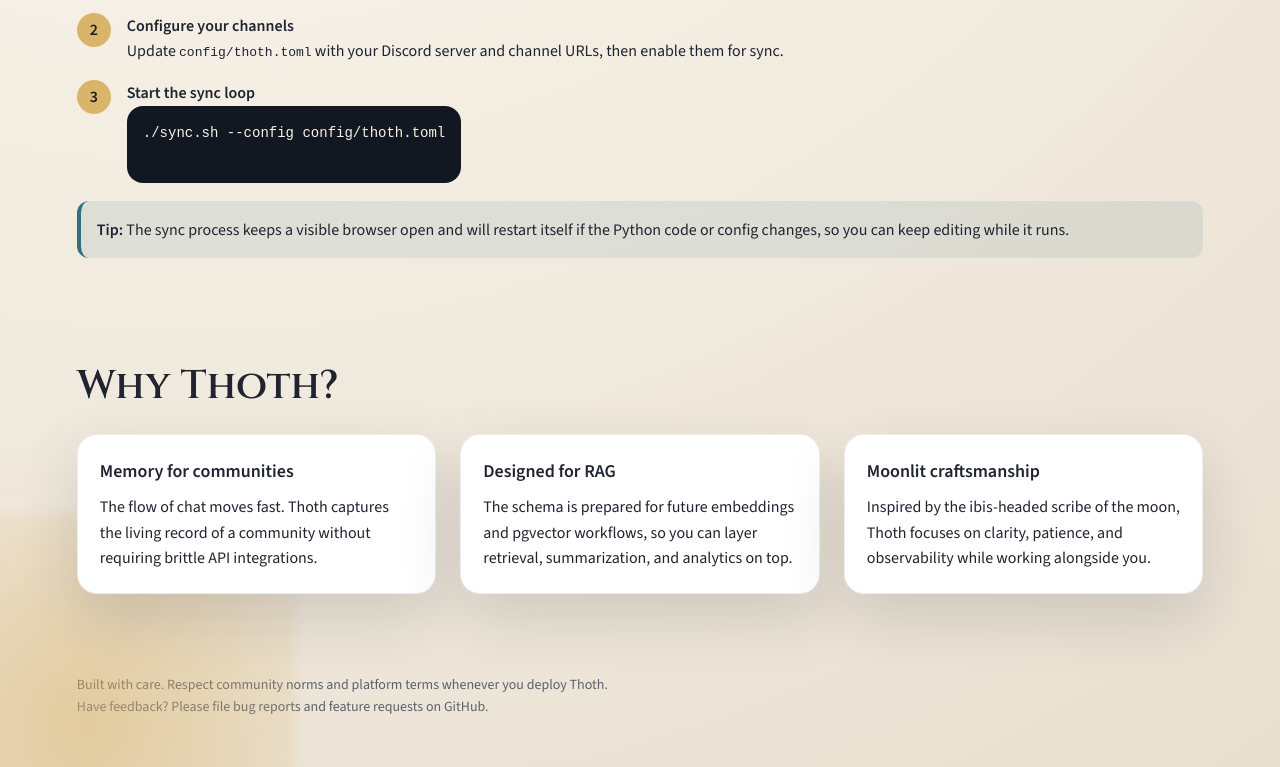
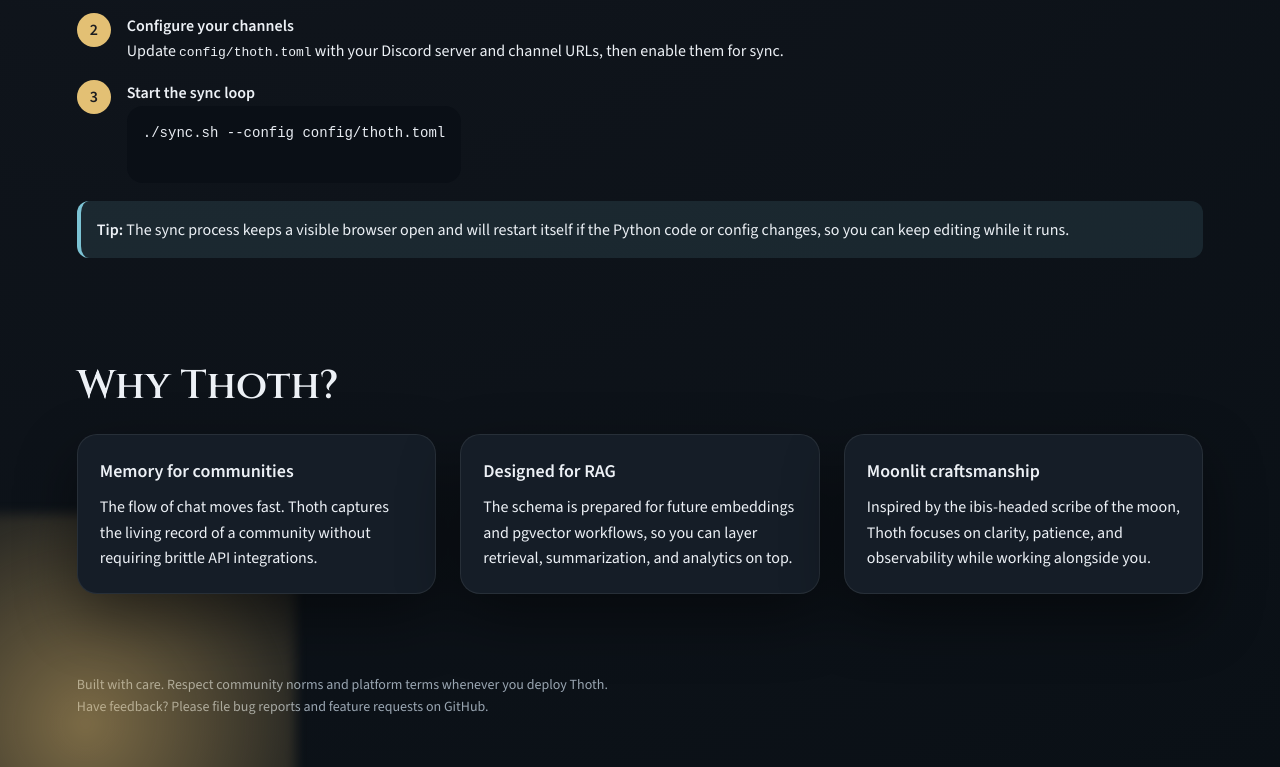
Before and after one commit to pierce403/thoth, a plain HTML site: page index.html in a window 1280 px wide. Shown: the part 1131-1898 px from the top of the page. Drawn offline with nearby package versions, Linux system fonts and the dark colour scheme.

Commit message:
Add dark mode theming for landing page

```diff
--- a/index.html
+++ b/index.html
@@ -25,6 +25,13 @@
         --accent: #2f6f7e;
         --rose: #b97463;
         --shadow: 0 24px 60px rgba(31, 36, 48, 0.15);
+        --card: #ffffff;
+        --muted: #4d5562;
+        --surface: #e8dfd0;
+        --code-bg: #121821;
+        --code-ink: #f8f2e6;
+        --note-bg: rgba(47, 111, 126, 0.1);
+        --note-border: #2f6f7e;
       }
 
       * {
@@ -34,7 +41,7 @@
       }
 
       body {
-        background: radial-gradient(circle at 15% 15%, #ffffff, var(--paper) 40%, #e8dfd0 100%);
+        background: radial-gradient(circle at 15% 15%, #ffffff, var(--paper) 40%, var(--surface) 100%);
         color: var(--ink);
         font-family: "Source Sans 3", "Segoe UI", sans-serif;
         line-height: 1.6;
@@ -143,7 +150,7 @@
 
       .meta {
         font-size: 14px;
-        color: #4d5562;
+        color: var(--muted);
       }
 
       .hero__art {
@@ -187,7 +194,7 @@
       }
 
       .card {
-        background: #ffffff;
+        background: var(--card);
         border-radius: 20px;
         padding: 22px;
         box-shadow: var(--shadow);
@@ -223,8 +230,8 @@
       }
 
       pre {
-        background: #121821;
-        color: #f8f2e6;
+        background: var(--code-bg);
+        color: var(--code-ink);
         padding: 16px;
         border-radius: 16px;
         overflow-x: auto;
@@ -232,8 +239,8 @@
       }
 
       .note {
-        background: rgba(47, 111, 126, 0.1);
-        border-left: 4px solid var(--accent);
+        background: var(--note-bg);
+        border-left: 4px solid var(--note-border);
         padding: 16px;
         border-radius: 12px;
         margin-top: 18px;
@@ -241,7 +248,7 @@
 
       footer {
         padding: 32px clamp(24px, 6vw, 96px) 48px;
-        color: #5a616d;
+        color: var(--muted);
         font-size: 14px;
       }
 
@@ -252,6 +259,45 @@
 
         .ibis-card {
           padding: 18px;
+        }
+      }
+
+      @media (prefers-color-scheme: dark) {
+        :root {
+          color-scheme: dark;
+          --paper: #0f141b;
+          --ink: #edf1f6;
+          --sun: #e3c074;
+          --moon: #99b2d6;
+          --night: #0b1118;
+          --accent: #7cc3d4;
+          --rose: #d49c89;
+          --shadow: 0 24px 60px rgba(0, 0, 0, 0.45);
+          --card: #151d27;
+          --muted: #9aa6b2;
+          --surface: #0a1016;
+          --code-bg: #0a0f16;
+          --code-ink: #e8ecf2;
+          --note-bg: rgba(124, 195, 212, 0.12);
+          --note-border: #7cc3d4;
+        }
+
+        body {
+          background: radial-gradient(circle at 15% 15%, #1a2430, var(--paper) 45%, var(--surface) 100%);
+        }
+
+        .ibis-card {
+          background: rgba(15, 20, 27, 0.75);
+          border: 1px solid rgba(255, 255, 255, 0.08);
+        }
+
+        .card {
+          border: 1px solid rgba(255, 255, 255, 0.08);
+        }
+
+        .button {
+          background: var(--accent);
+          color: #0b1118;
         }
       }
     </style>
```
